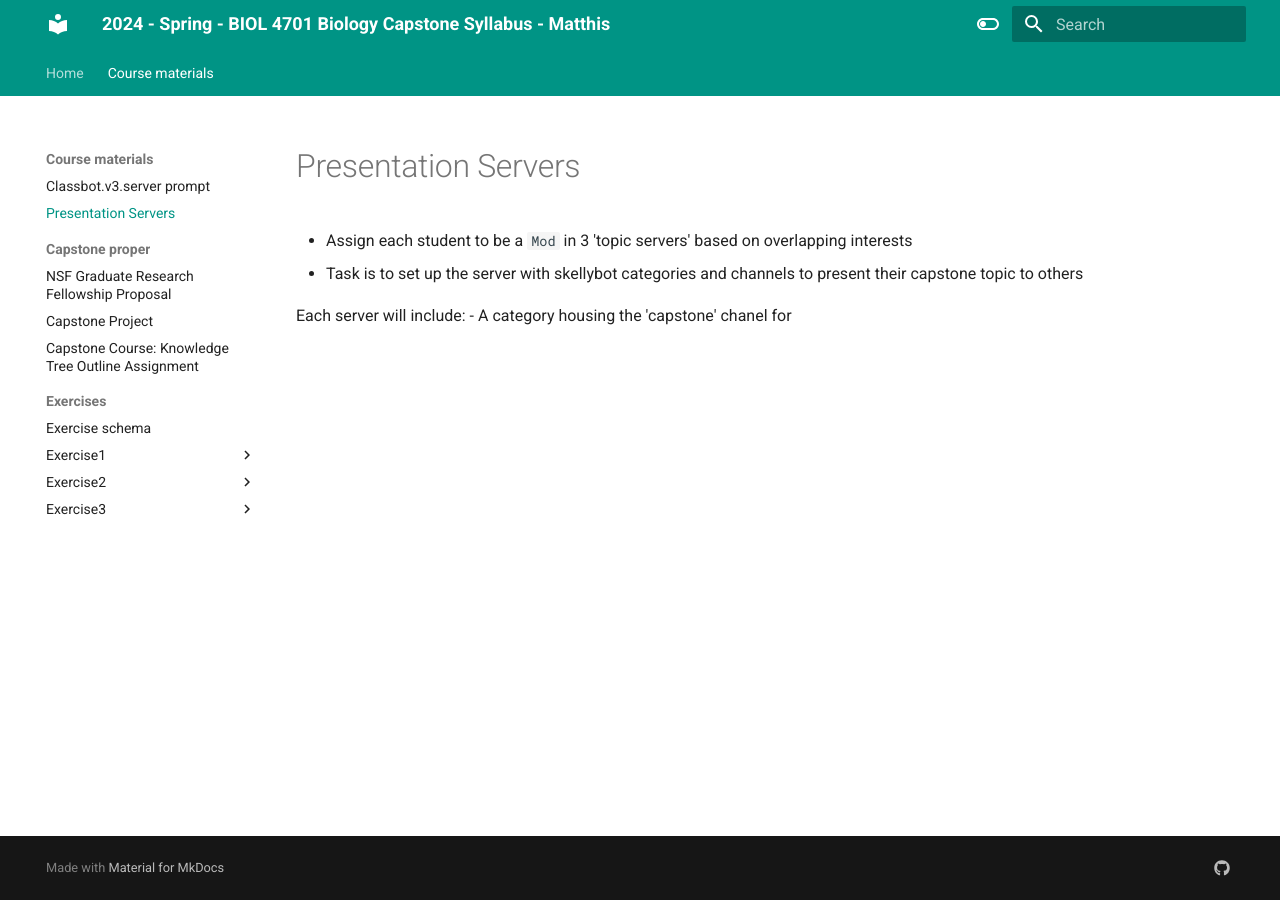
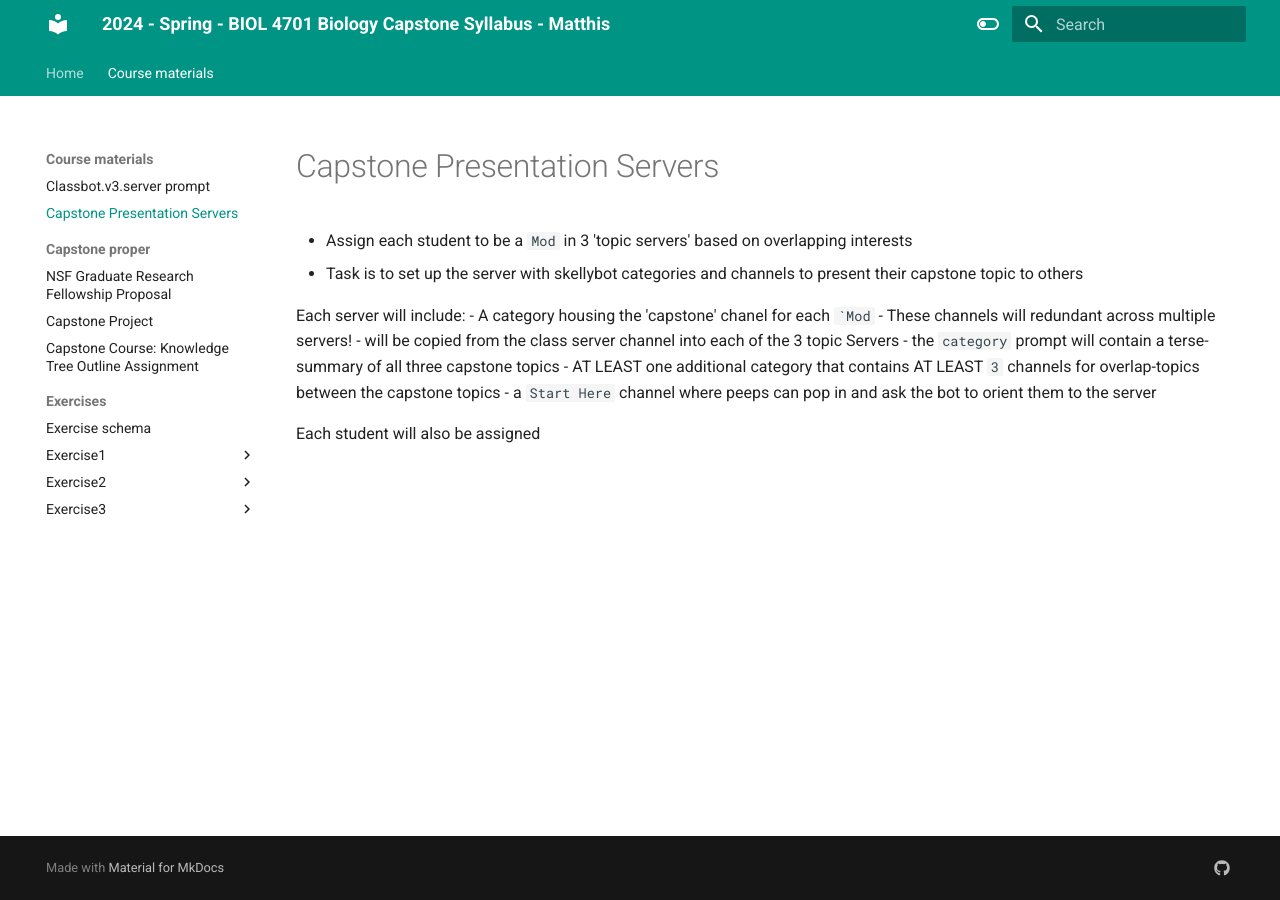
Before and after one commit to HumanMovementNeuroscience/capstone, an MkDocs documentation site: the page built from docs/course_materials/presentation-servers.md, in a window 1280 px wide. Built offline with MkDocs 1.6.1 and Material for MkDocs 9.7.7, drawn with Linux system fonts in a browser that asks for light colours.

Commit message:
Mar 28, 2024, 10:40 AM

```diff
--- a/docs/course_materials/presentation-servers.md
+++ b/docs/course_materials/presentation-servers.md
@@ -1,7 +1,15 @@
-# Presentation Servers
+# Capstone Presentation Servers
 
 - Assign each student to be a `Mod` in 3 'topic servers' based on overlapping interests
 - Task is to set up the server with skellybot categories and channels to present their capstone topic to others
 
 Each server will include:
-- A category housing the 'capstone' chanel for
+- A category housing the 'capstone' chanel for each ``Mod`
+  - These channels will redundant across multiple servers!
+    -  will be copied from the class server channel into each of the 3 topic Servers
+  - the `category` prompt will contain a terse-summary of all three capstone topics
+- AT LEAST one additional category that contains AT LEAST `3` channels for overlap-topics between the capstone topics
+- a `Start Here` channel where peeps can pop in and ask the bot to orient them to the server
+
+
+Each student will also be assigned
```
